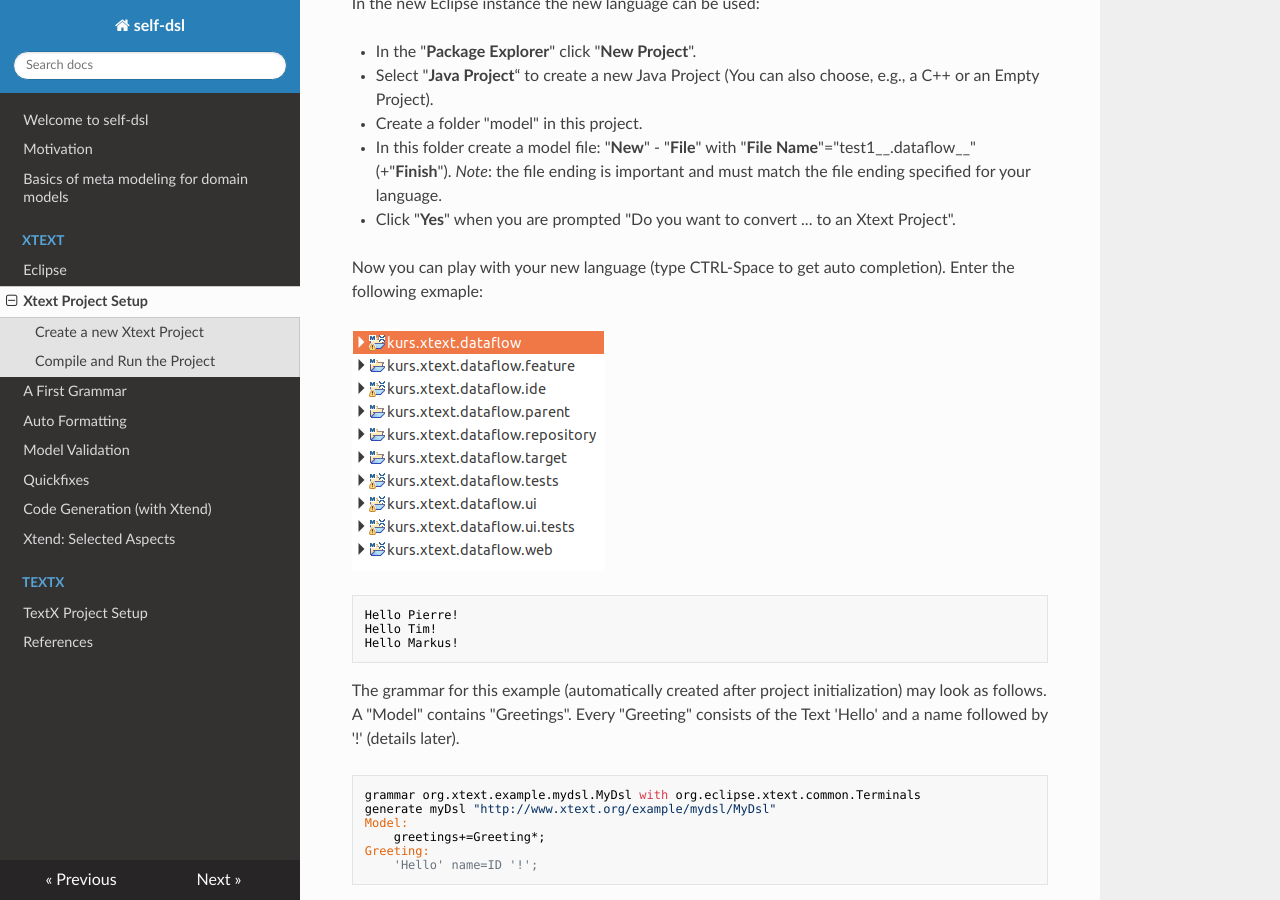
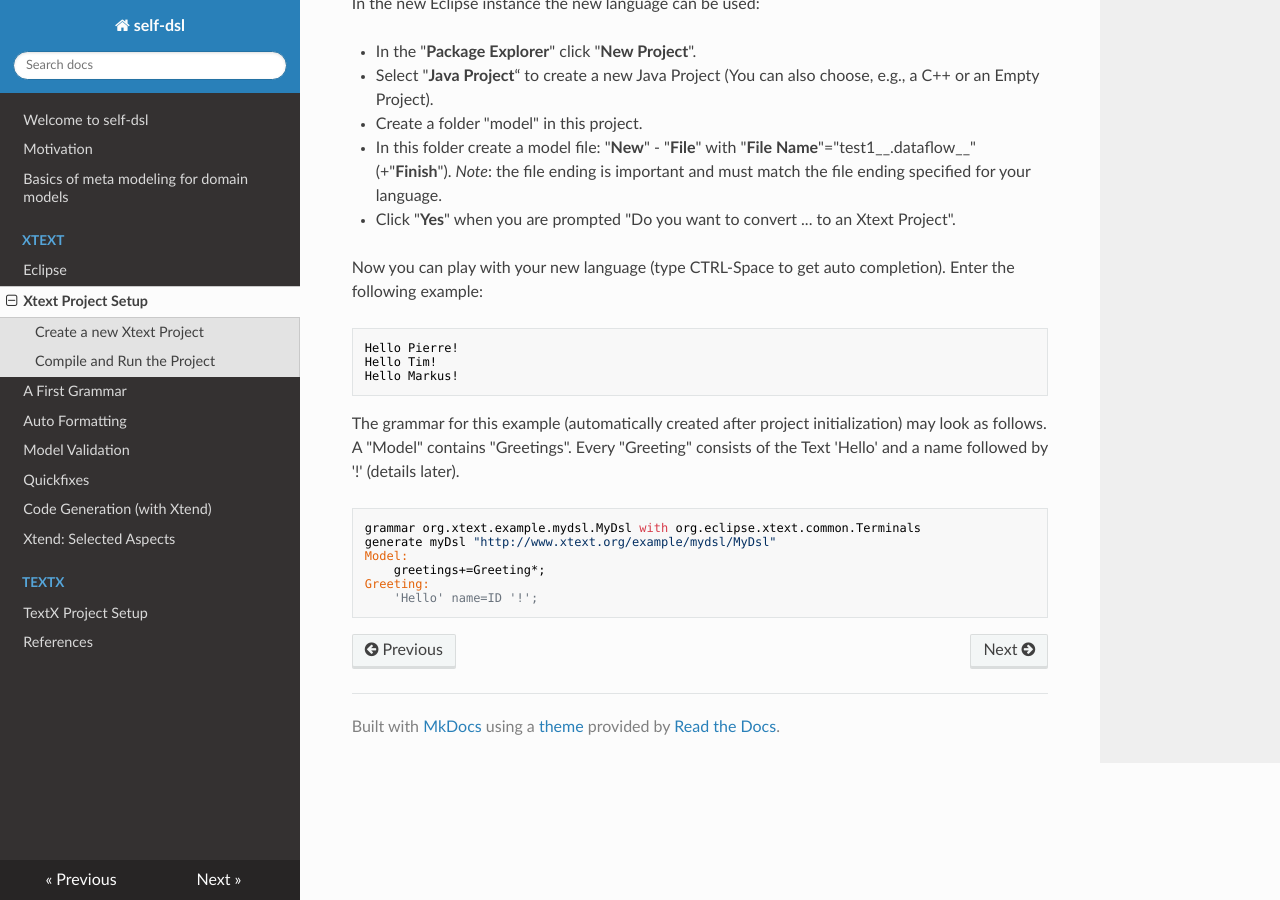
Before and after one commit to goto40/self-dsl, an MkDocs documentation site: the page built from docs/xtext_project_setup.md, in a window 1280 px wide and 900 px high, scrolled down 2551 px. Built offline with MkDocs 1.6.1, drawn with Linux system fonts in a browser that asks for light colours; nearby versions of some CDN libraries; old or Windows-style settings are respelled for this version of MkDocs.

Commit message:
some fixes

```diff
--- a/docs/xtext_project_setup.md
+++ b/docs/xtext_project_setup.md
@@ -56,10 +56,9 @@ In the new Eclipse instance the new language can be used:
     "Do you want to convert ... to an Xtext Project".
 
 Now you can play with your new language (type CTRL-Space to get auto
-completion). Enter the following exmaple:
+completion). Enter the following example:
 
-![project list](images/xtext_project_list.png "Xtext project list")
-
+    :::raw
     Hello Pierre!
     Hello Tim!
     Hello Markus!
```
Also changed, not shown: other parts of docs/xtext_project_setup.md (+1 -0 lines), docs/basics.md (+3 -1 lines), docs/xtext_eclipse.md (+2 -1 lines).
